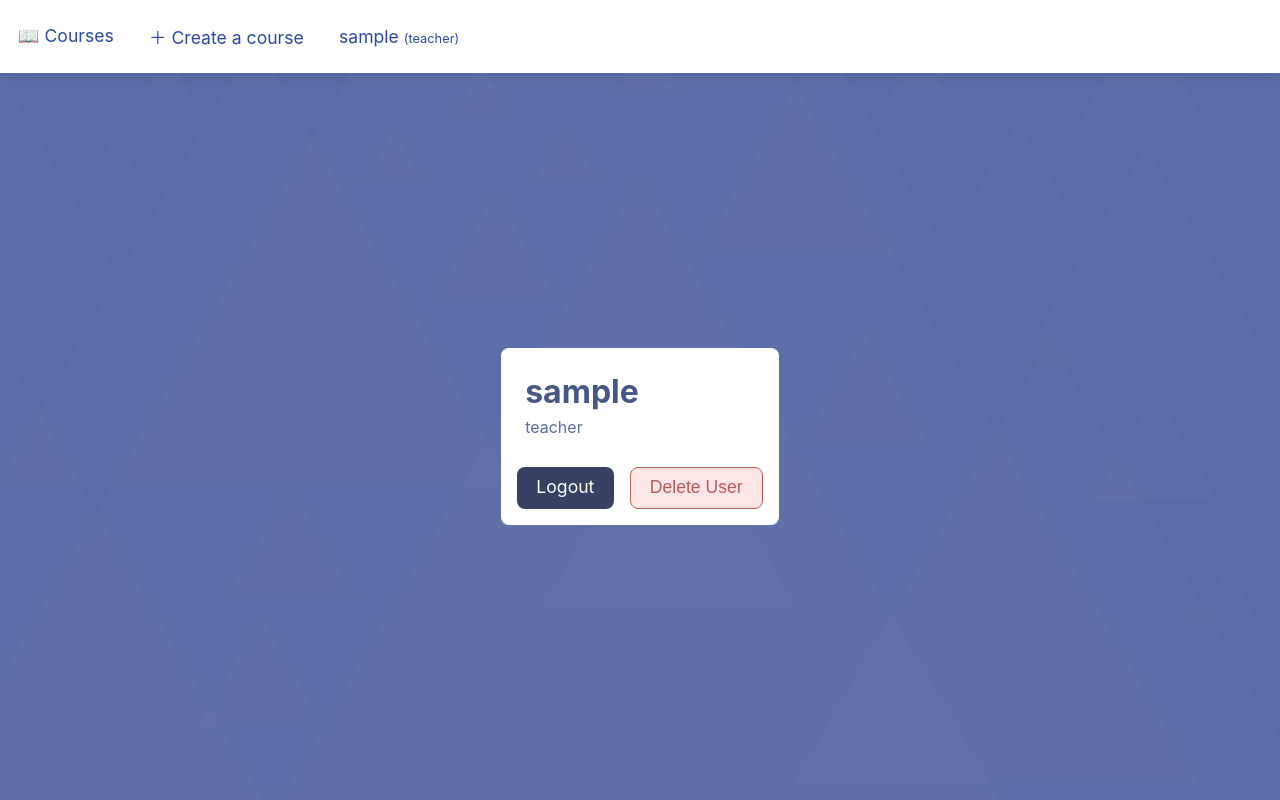
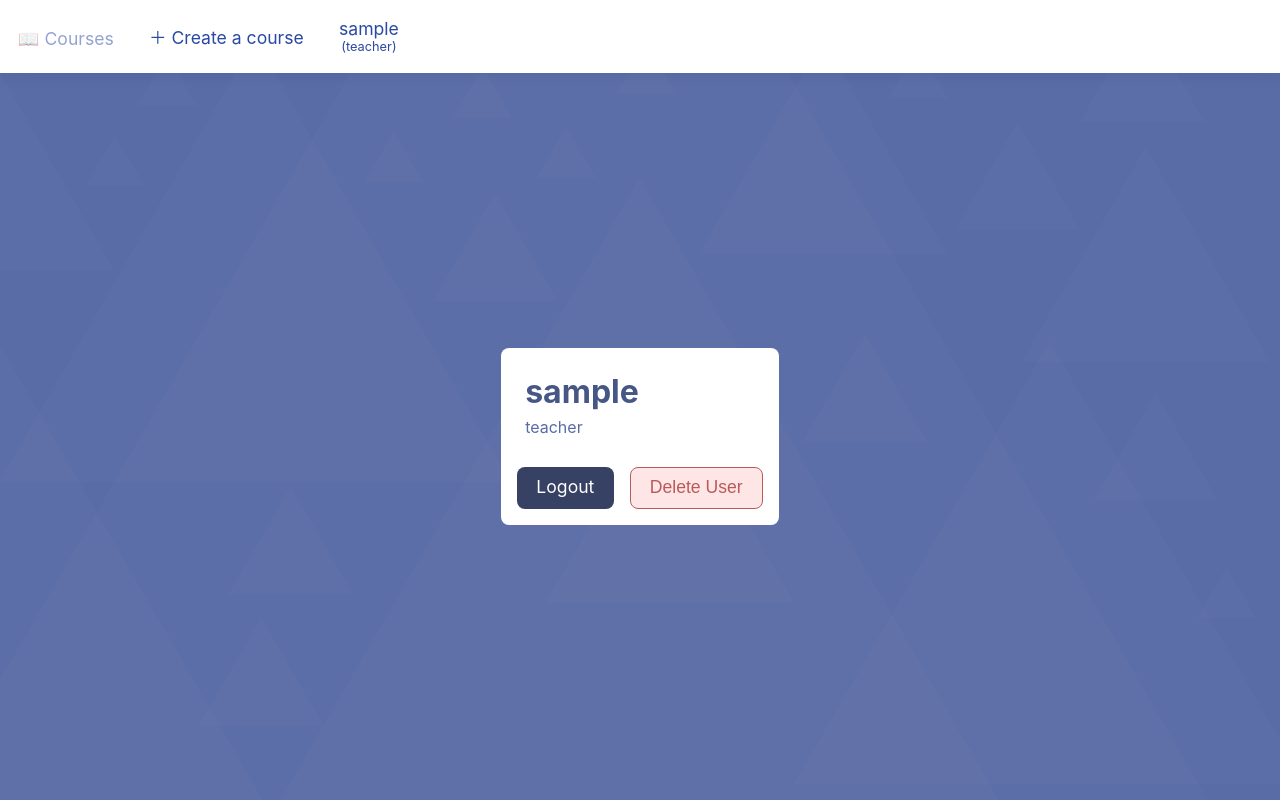
Before and after one commit to 0442/tsoha-opetussovellus, a Flask app: page /profile in a window 1280 px wide. Run offline with Flask 3, Linux system fonts and the light colour scheme; the visitor is signed in with stand-in values (Sample User, id 1).

Commit message:
Slightly improve and simplify top bar layout

```diff
--- a/app/static/main.css
+++ b/app/static/main.css
@@ -124,6 +124,10 @@ th {
 }
 
 .top-bar-item {
+    display: flex;
+    justify-content: center;
+    align-items: center;
+    align-content: center;
     color: var(--primary-darken-1);
     font-weight: normal;
     height: 100%;
--- a/app/templates/layout.html
+++ b/app/templates/layout.html
@@ -4,13 +4,12 @@
 <title>Opetussovellus</title>
 
 <div class="top-bar">
-    <a class="link-button" href="/"><p class="top-bar-item">📖 Courses</p></a>
+    <a class="link-button top-bar-item" href="/">📖 Courses</a>
     {% if session.is_teacher == True %}
-    <a class="link-button" href="/new_course"><div class="top-bar-item">＋ Create a course</div></a>
+    <a class="link-button top-bar-item" href="/new_course">＋ Create a course</a>
     {% endif %}
     {% if session.username %}
-    <a class="link-button" href="/profile">
-        <div class="top-bar-item" style="align-self: flex-end;">
+    <a class="link-button top-bar-item" href="/profile">
         {{session.username}}
         <span style="font-size:0.8rem;">
             {% if session.is_teacher == True %}
@@ -19,10 +18,9 @@
             (student)
             {% endif %}
         </span>
-        </div>
     </a>
     {% else %}
-    <a class="link-button" href="/login"><div class="top-bar-item">Login</div></a>
+    <a class="link-button top-bar-item" href="/login">Login</a>
     {% endif %}
 </div>
 
```
Lines whose indentation alone changed are shown as unchanged.
